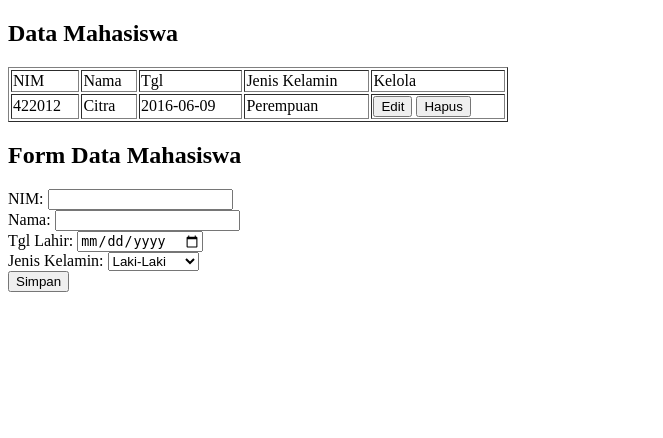
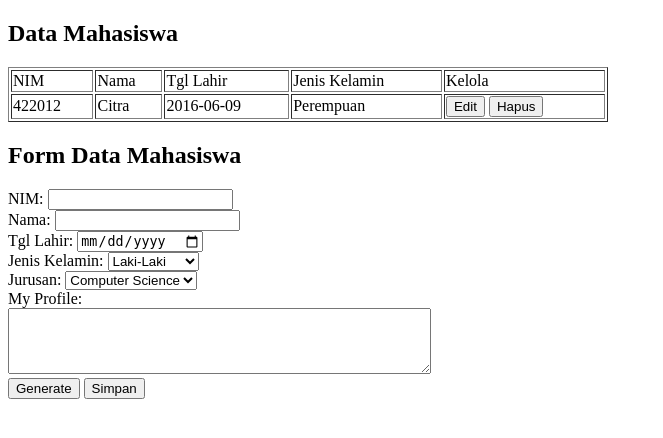
Before and after one commit to prayoga23/CRUD_mahasiswa_PHP_with_Javascript, a PHP site: page / in a window 1280 px wide. Shown: the top 438 px of the page, without its empty margins (0-663 px from the left). Run offline with PHP 8.4, Linux system fonts and the light colour scheme; data comes from the database, SQL or seed files in the repository.

Commit message:
Updated Index.PHP

```diff
--- a/index.php
+++ b/index.php
@@ -14,12 +14,12 @@
     $result = mysqli_query($conn, $sql);
 
     if (mysqli_num_rows($result) > 0) {
-        echo '<table width="500px" border="1">
+        echo '<table width="600px" border="1">
                 <tbody>
                     <tr>
                         <td>NIM</td>
                         <td>Nama</td>
-                        <td>Tgl</td>
+                        <td>Tgl Lahir</td>
                         <td>Jenis Kelamin</td>
                         <td>Kelola</td>
                     </tr>';
@@ -58,7 +58,36 @@
             <option value="Laki-Laki">Laki-Laki</option>
             <option value="Perempuan">Perempuan</option>
         </select><br>
+        <label for="jurusan">Jurusan:</label>
+        <select id="jurusan" name="jurusan" required>
+            <option value="Computer Science">Computer Science</option>
+            <option value="Public Relation">Public Relation</option>
+            <option value="Teknik Mesin">Teknik Mesin</option>
+            <!-- Tambahkan jurusan lainnya disini -->
+        </select><br>
+        <label for="profile">My Profile:</label>
+        <br>
+        <textarea id="profile" name="profile" rows="4" cols="50"></textarea>
+        <br>
+        <input type="submit" name="generate" value="Generate">
         <input type="submit" name="submit" value="Simpan">
     </form>
+
+    <script>
+        function generate() {
+            const nim = document.getElementById('nim').value;
+            const nama = document.getElementById('nama').value;
+            const jurusan = document.getElementById('jurusan').value;
+
+            const profileText = 'Nama: ' + nama + '\nJurusan: ' + jurusan + '\nNIM: ' + nim;
+
+            document.getElementById('profile').value = profileText;
+        }
+
+        document.querySelector('form').addEventListener('submit', (e) => {
+            e.preventDefault();
+            generate();
+        });
+    </script>
 </body>
 </html>
```
Also changed, not shown: tugas.html (renamed from tugas_early.html), 1 other file.
